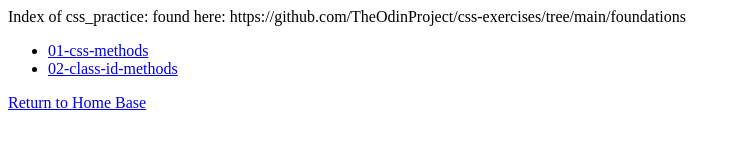
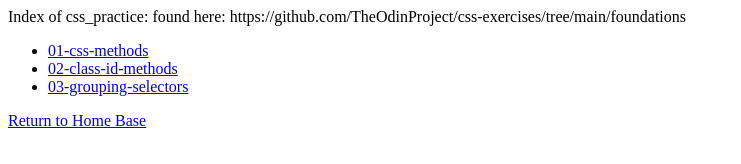
Before and after one commit to martinhavens/css_practice, a plain HTML site: page index.html in a window 1280 px wide. Shown: the whole page, without its empty margins (0-741 px from the left). Drawn offline with Linux system fonts and the light colour scheme.

Commit message:
add lesson 3

```diff
--- a/index.html
+++ b/index.html
@@ -9,6 +9,7 @@
     <ul>
         <li><a href="01cssmethods/index.html">01-css-methods</a></li>
         <li><a href="02classidselectors/index.html">02-class-id-methods</a></li>
+        <li><a href="03groupingselectors/index.html">03-grouping-selectors</a></li>
     </ul>
     <a href="https://havens.works">Return to Home Base</a>
 </body>
```
